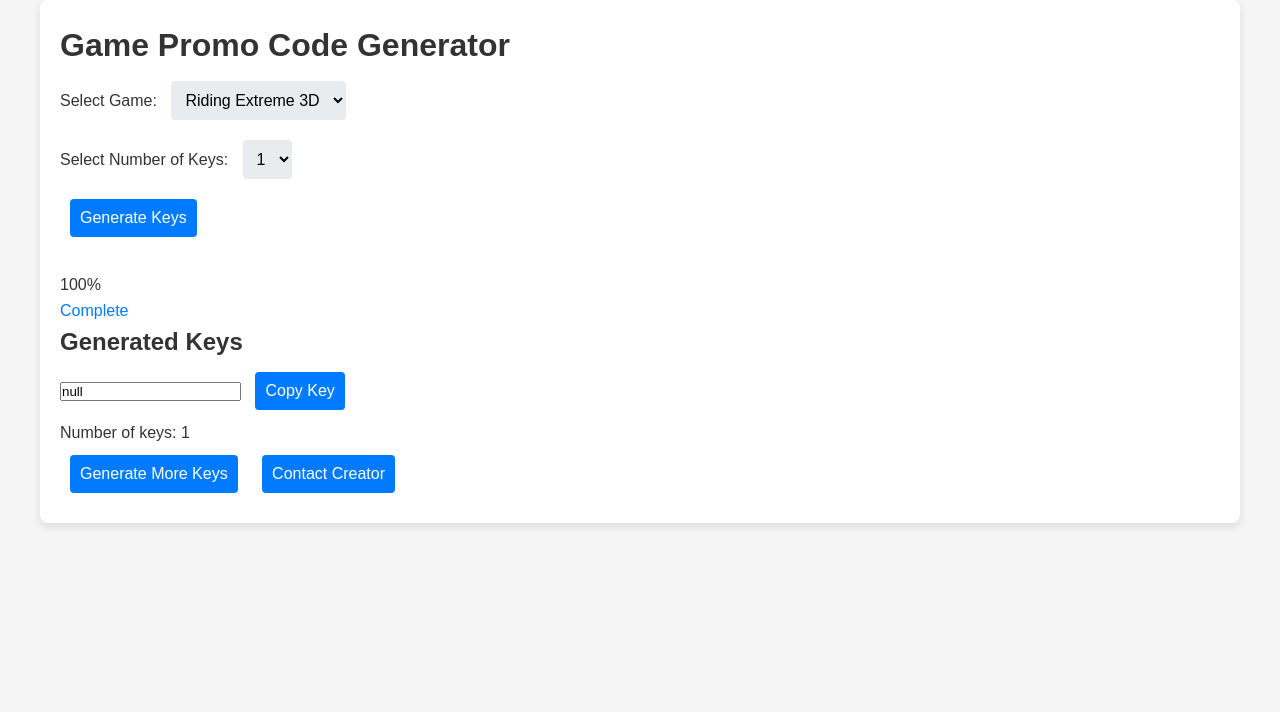
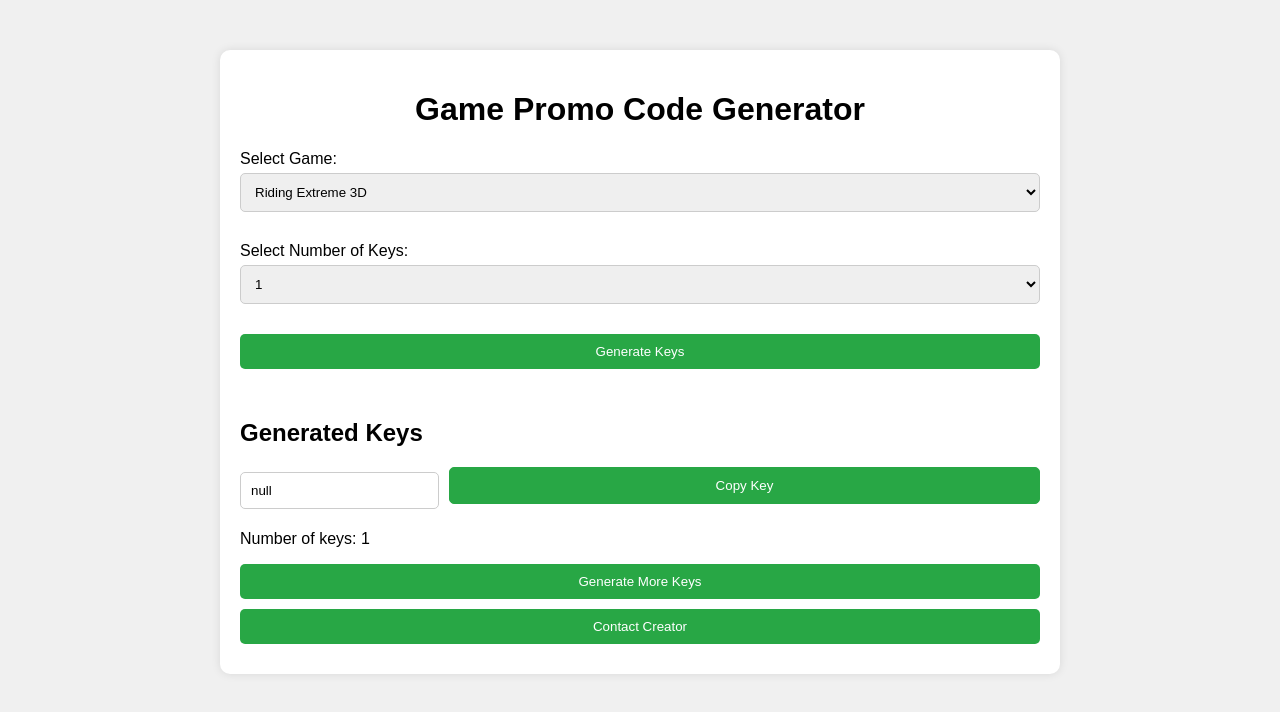
Before and after one commit to Sam-Richard-007/Hamster-Kombat-Key-Generator, a plain HTML site: page index.html in a window 1280 px wide. Both pictures are taken after a click on the button "Generate Keys". Drawn offline with Linux system fonts and the light colour scheme; no server answers.

Commit message:
Update styles.css
version 2.0

```diff
--- a/styles.css
+++ b/styles.css
@@ -1,114 +1,121 @@
 /* styles.css */
-
-* {
-    box-sizing: border-box;
+body {
+    font-family: Arial, sans-serif;
+    background-color: #f0f0f0;
     margin: 0;
     padding: 0;
-    font-family: Arial, sans-serif;
-}
-
-body {
-    background-color: #f5f5f5;
-    color: #333;
-    line-height: 1.6;
 }
 
 .container {
-    max-width: 1200px;
-    margin: auto;
+    max-width: 800px;
+    margin: 50px auto;
     padding: 20px;
-    background: #fff;
-    border-radius: 8px;
-    box-shadow: 0 4px 8px rgba(0,0,0,0.1);
+    background-color: #fff;
+    border-radius: 10px;
+    box-shadow: 0 0 10px rgba(0, 0, 0, 0.1);
 }
 
-header {
+h1 {
     text-align: center;
+}
+
+.form-group {
     margin-bottom: 20px;
 }
 
-header h1 {
-    font-size: 2em;
-    color: #007BFF;
+label {
+    display: block;
+    margin-bottom: 5px;
 }
 
-header p {
-    color: #666;
+select, button {
+    width: 100%;
+    padding: 10px;
+    margin-bottom: 10px;
+    border: 1px solid #ccc;
+    border-radius: 5px;
 }
 
-main {
+button {
+    background-color: #28a745;
+    color: white;
+    border: none;
+    cursor: pointer;
+}
+
+button:hover {
+    background-color: #218838;
+}
+
+.progress-bar {
+    width: 0;
+    height: 20px;
+    background-color: #28a745;
+    border-radius: 5px;
+}
+
+#progressContainer {
+    position: relative;
     margin-bottom: 20px;
 }
 
-.controls {
-    display: flex;
-    flex-direction: column;
-    align-items: center;
-}
-
-label {
-    margin-bottom: 10px;
-}
-
-select, button {
-    margin: 10px;
-    padding: 10px;
-    border: none;
-    border-radius: 4px;
-    font-size: 1em;
-    cursor: pointer;
-}
-
-select {
-    background: #e9ecef;
-}
-
-button {
-    background: #007BFF;
+#progressText, #progressLog {
+    position: absolute;
+    top: 50%;
+    left: 50%;
+    transform: translate(-50%, -50%);
     color: #fff;
-}
-
-button:hover {
-    background: #0056b3;
+    font-weight: bold;
 }
 
 .hidden {
     display: none;
 }
 
-.progress-bar-container {
-    width: 100%;
-    background: #e9ecef;
-    border-radius: 4px;
-    overflow: hidden;
-    margin: 10px 0;
+#keysList {
+    margin-top: 20px;
 }
 
-.progress-bar {
-    height: 25px;
-    width: 0%;
-    background: #28a745;
-    transition: width 0.5s ease;
+.key-item {
+    display: flex;
+    align-items: center;
+    margin-bottom: 10px;
+}
+
+.key-item input {
+    flex: 1;
+    padding: 10px;
+    border: 1px solid #ccc;
+    border-radius: 5px;
+    margin-right: 10px;
+}
+
+.copyKeyBtn {
+    padding: 10px;
+    border: 1px solid #28a745;
+    background-color: #28a745;
+    color: white;
+    border-radius: 5px;
+    cursor: pointer;
+}
+
+.copyKeyBtn:hover {
+    background-color: #218838;
 }
 
 footer {
     text-align: center;
     margin-top: 20px;
-    padding: 10px;
-    background: #e9ecef;
-    border-radius: 8px;
+    font-size: 0.9em;
 }
 
-footer a {
-    color: #007BFF;
-    text-decoration: none;
+#copyStatus {
+    position: fixed;
+    bottom: 20px;
+    left: 50%;
+    transform: translateX(-50%);
+    background-color: #28a745;
+    color: white;
+    padding: 10px;
+    border-radius: 5px;
 }
-
-footer a:hover {
-    text-decoration: underline;
-}
-
-#progressLog {
-    font-size: 1em;
-    color: #007BFF;
-}
```
